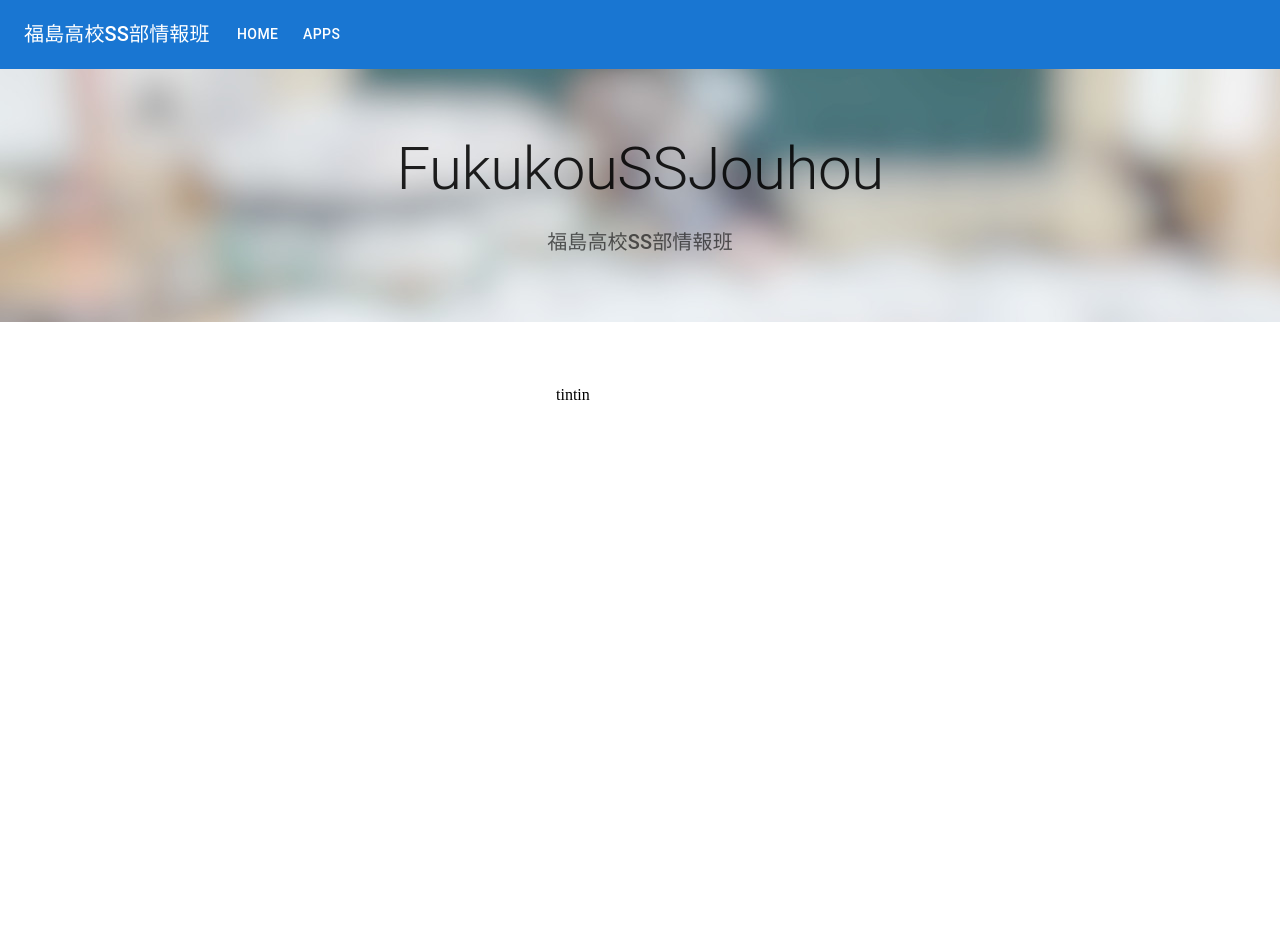
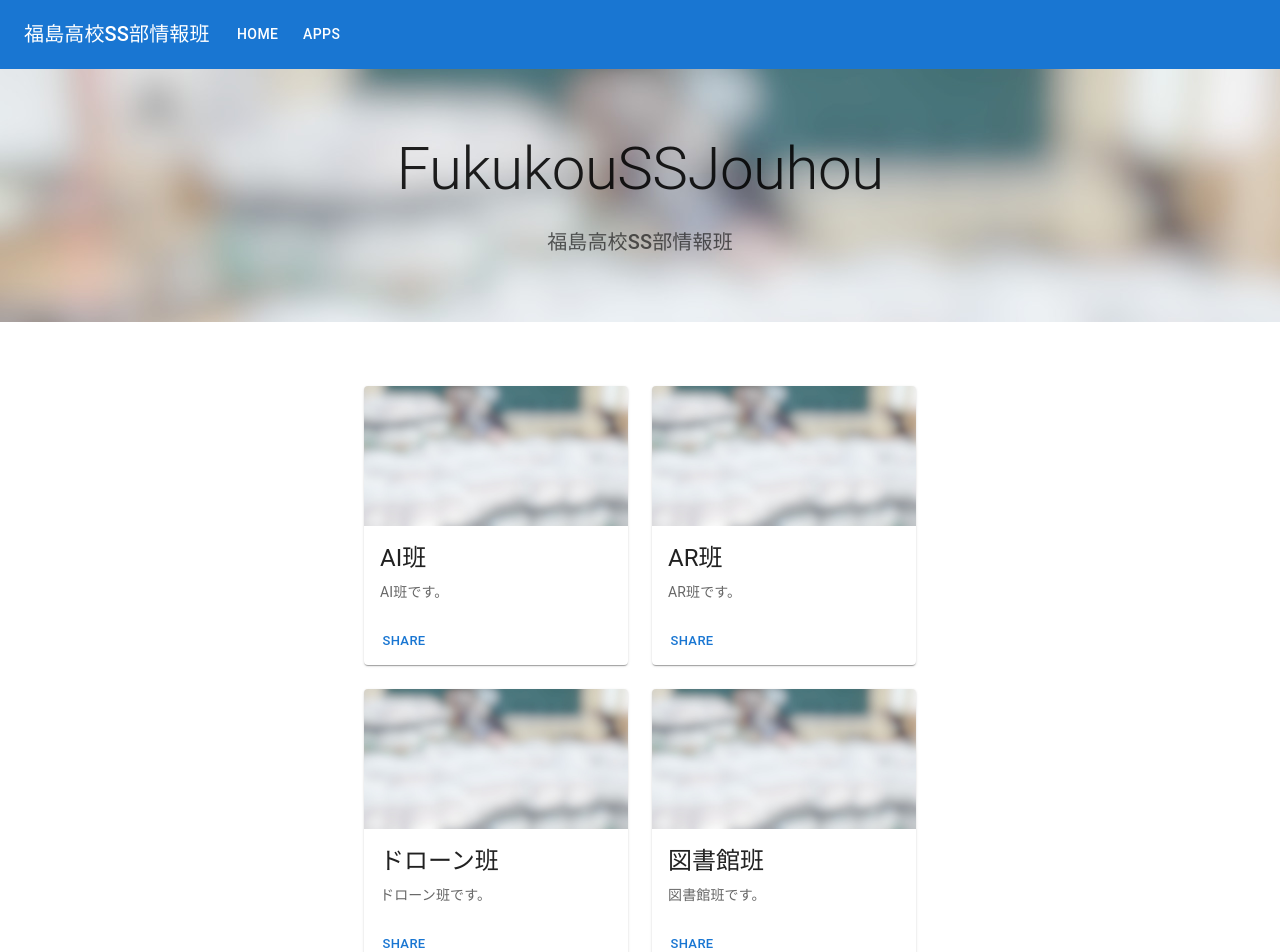
Before and after one commit to FukukouSSJouhou/FukukouSSJouhou, a React app: page / in a window 1280 px wide. Shown: the top 952 px of the page. Before the commit the page ends 800 px from the top, so only its background shows below. Built offline with nearby package versions, Linux system fonts and the light colour scheme.

Commit message:
added 班

```diff
--- a/src/pages/IndexPage.tsx
+++ b/src/pages/IndexPage.tsx
@@ -1,12 +1,102 @@
-import { Typography, Link, Box, Container, Grid } from '@mui/material';
+import { Typography, Link, Box, Container, Grid, Card, CardActionArea, CardMedia, CardContent, CardActions, Button } from '@mui/material';
 import * as React from 'react';
 import { useNavigate } from 'react-router';
 import DrawerSetkun from '../components/DrawerSetkun';
 const ItemList:Array<React.ReactElement>=[
     <>
-
+        <Card sx={{ maxWidth: 345 }}>
+      <CardActionArea>
+        <CardMedia
+          component="img"
+          height="140"
+          image= "images/1500x500.jpg"
+          alt="green iguana"
+        />
+        <CardContent>
+          <Typography gutterBottom variant="h5" component="div">
+            AI班
+          </Typography>
+          <Typography variant="body2" color="text.secondary">
+              AI班です。
+          </Typography>
+        </CardContent>
+      </CardActionArea>
+      <CardActions>
+        <Button size="small" color="primary">
+          Share
+        </Button>
+      </CardActions>
+    </Card>
     </>,
-    <>tintin</>
+    <Card sx={{ maxWidth: 345 }}>
+    <CardActionArea>
+      <CardMedia
+        component="img"
+        height="140"
+        image= "images/1500x500.jpg"
+        alt="green iguana"
+      />
+      <CardContent>
+        <Typography gutterBottom variant="h5" component="div">
+          AR班
+        </Typography>
+        <Typography variant="body2" color="text.secondary">
+            AR班です。
+        </Typography>
+      </CardContent>
+    </CardActionArea>
+    <CardActions>
+      <Button size="small" color="primary">
+        Share
+      </Button>
+    </CardActions>
+  </Card>,
+    <Card sx={{ maxWidth: 345 }}>
+      <CardActionArea>
+        <CardMedia
+          component="img"
+          height="140"
+          image= "images/1500x500.jpg"
+          alt="green iguana"
+        />
+        <CardContent>
+          <Typography gutterBottom variant="h5" component="div">
+            ドローン班
+          </Typography>
+          <Typography variant="body2" color="text.secondary">
+              ドローン班です。
+          </Typography>
+        </CardContent>
+      </CardActionArea>
+      <CardActions>
+        <Button size="small" color="primary">
+          Share
+        </Button>
+      </CardActions>
+    </Card>,
+    <Card sx={{ maxWidth: 345 }}>
+    <CardActionArea>
+      <CardMedia
+        component="img"
+        height="140"
+        image= "images/1500x500.jpg"
+        alt="green iguana"
+      />
+      <CardContent>
+        <Typography gutterBottom variant="h5" component="div">
+          図書館班
+        </Typography>
+        <Typography variant="body2" color="text.secondary">
+        図書館班です。
+        </Typography>
+      </CardContent>
+    </CardActionArea>
+    <CardActions>
+      <Button size="small" color="primary">
+        Share
+      </Button>
+    </CardActions>
+  </Card>
 ];
 export default function IndexPage(): React.ReactElement {
     return (
@@ -47,7 +137,7 @@ export default function IndexPage(): React.ReactElement {
                 <Container maxWidth="sm">
                     <Grid container spacing={{ xs: 2, md: 3 }} columns={{ xs: 4, sm: 8, md: 12 }}>
                         {Array.from(Array(6)).map((_, index) => (
-                            <Grid item xs={2} sm={4} md={4} key={index}>
+                            <Grid item xs={6}>
                                 {ItemList[index]}
                             </Grid>
                         ))}
```
